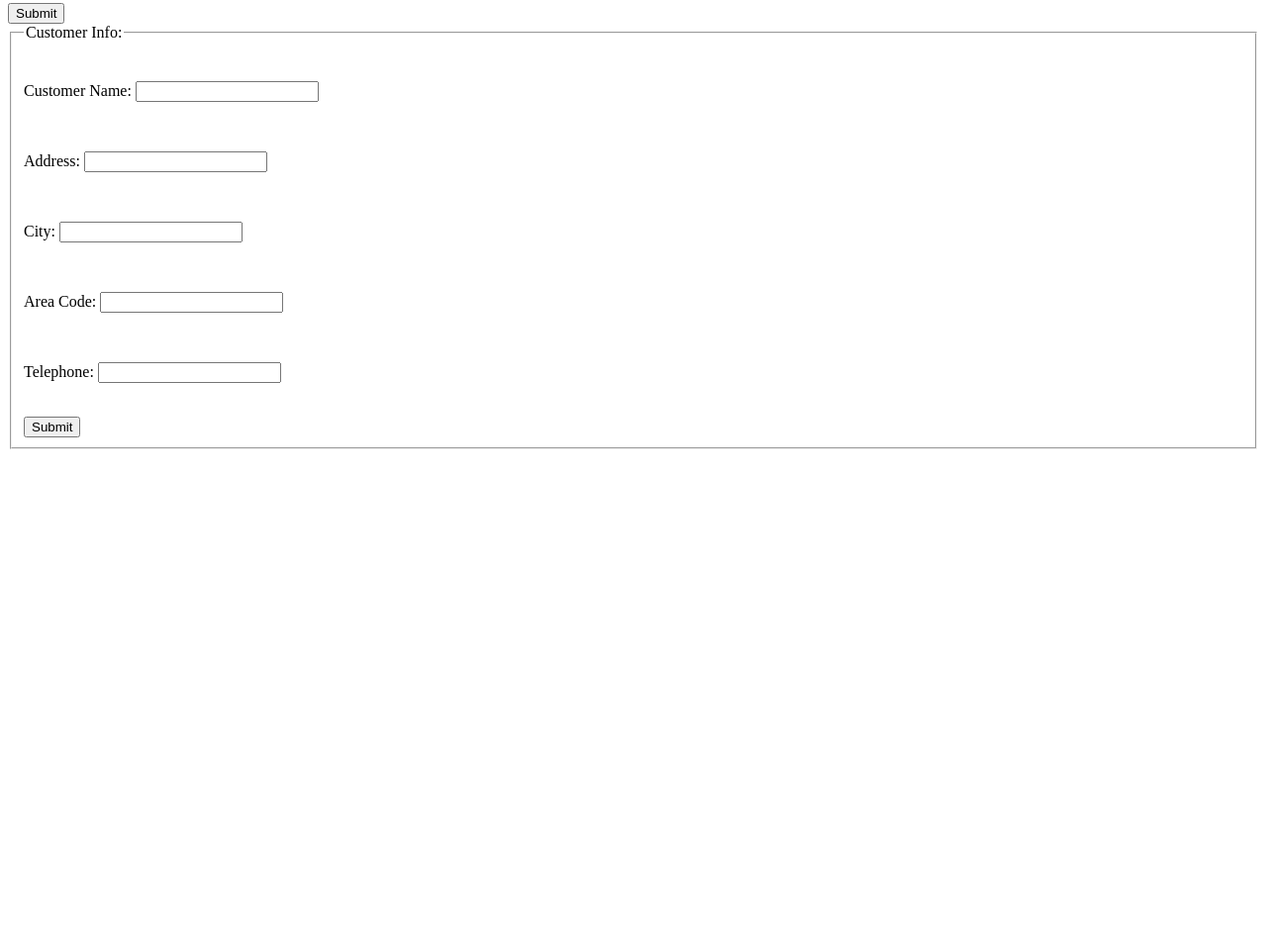
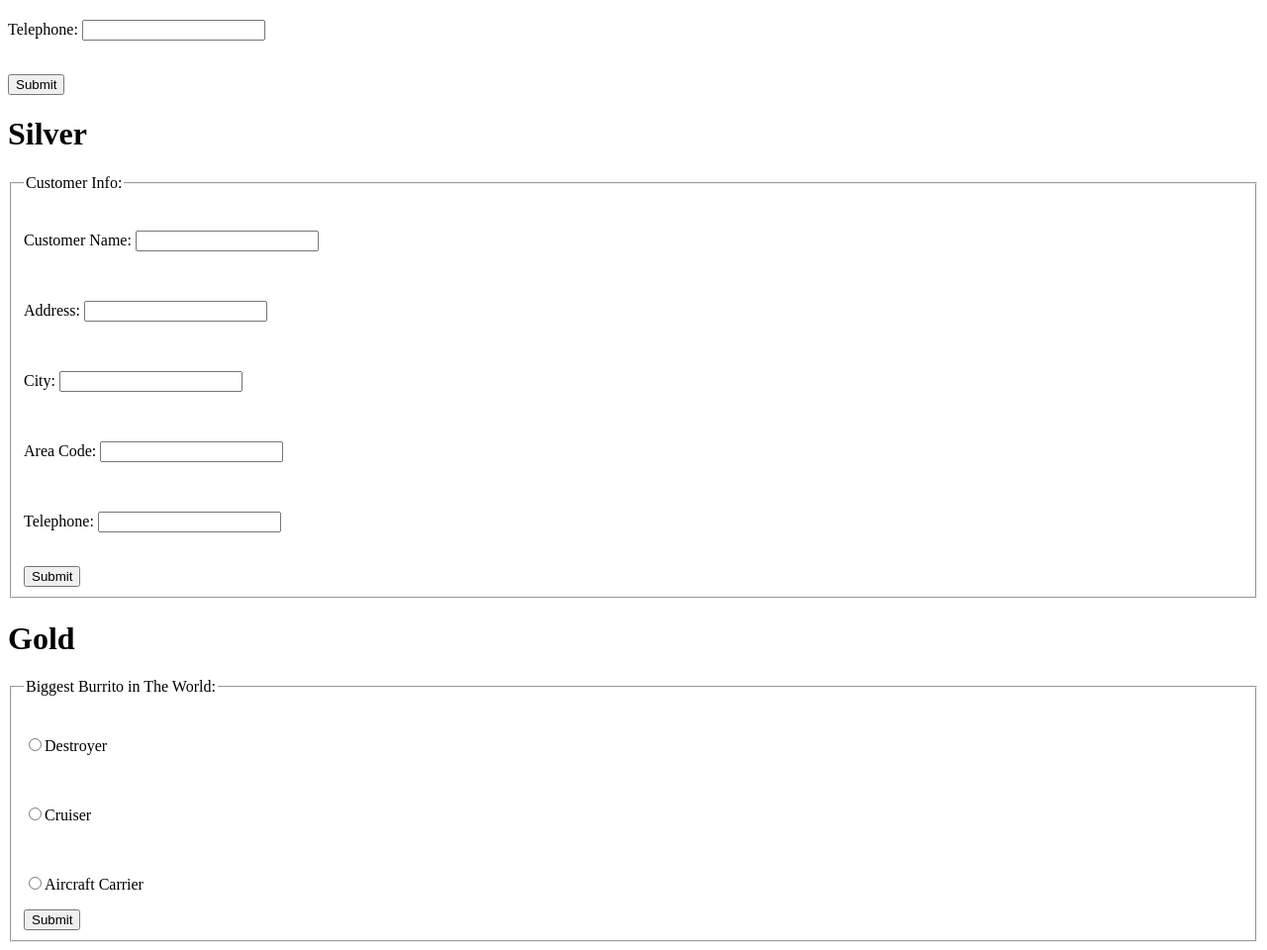
Before and after one commit to Jonathan-Taylor5/first-thing, a plain HTML site: page 0.09_forms.html in a window 1280 px wide. Shown: the part 378-1338 px from the top of the page at 99% size. Before the commit the page ends 840 px from the top, so only its background shows below. Drawn offline with Linux system fonts and the light colour scheme.

Commit message:
Added forms and divs code

```diff
--- a/0.09_forms.html
+++ b/0.09_forms.html
@@ -4,6 +4,8 @@
 	<title>forms</title>
 </head>
 <body>
+
+<h1>Bronze</h1>
 <form>
 	<br>
 			<p><label>Customer Name: <input></label></p>
@@ -20,6 +22,7 @@
 		<br>
 </form>
 
+<h1>Silver</h1>
 <form>
 	<fieldset>
 		<legend>Customer Info:</legend>
@@ -38,5 +41,21 @@
 		<br>
 	</fieldset>
 </form>
+
+<h1>Gold</h1>
+<form>
+	<fieldset>
+		<legend>Biggest Burrito in The World:</legend>
+			<br>
+				<p><label><input type="radio">Destroyer</label></p>
+			<br>
+				<p><label><input type="radio">Cruiser</label></p>
+			<br>
+				<p><label><input type="radio">Aircraft Carrier</label></p>
+
+			<input type="submit" name="Submit">
+		<br>
+	</fieldset>
+</form>
 </body>
 </html>
```
